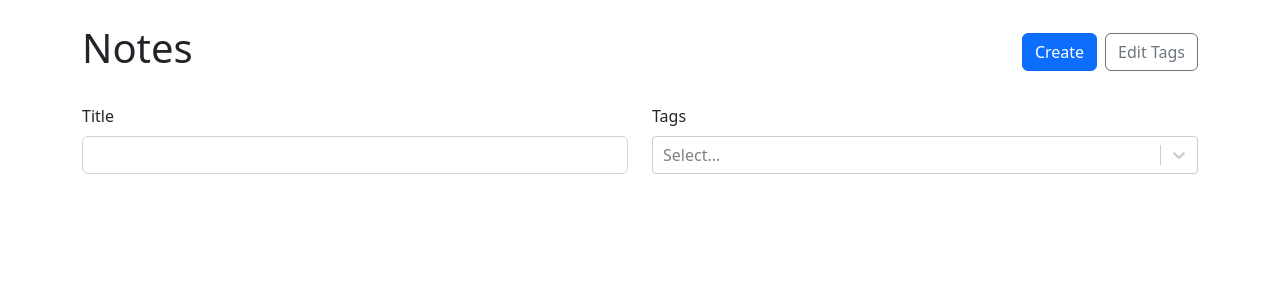
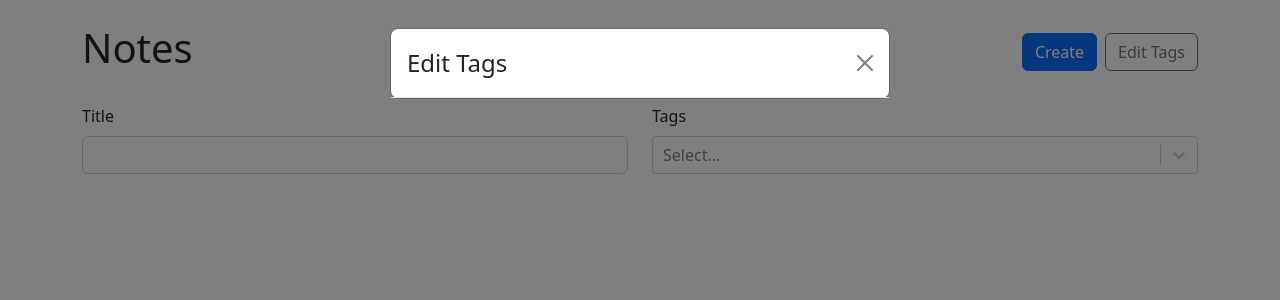
Before and after one commit to dennihous/notesTypescript, a React (Vite) app: page / in a window 1280 px wide. Both pictures are taken after a click on the button "Edit Tags". Shown: the top 300 px of the page. Built offline with nearby package versions, Linux system fonts and the light colour scheme.

Commit message:
EditTagsModal

```diff
--- a/src/NoteList.tsx
+++ b/src/NoteList.tsx
@@ -1,4 +1,4 @@
-import { Badge, Button, Card, Col, Form, Row, Stack } from "react-bootstrap";
+import { Badge, Button, Card, Col, Form, Modal, Row, Stack } from "react-bootstrap";
 import { Link } from "react-router-dom";
 import ReactSelect from "react-select";
 import { useState, useMemo } from "react";
@@ -16,9 +16,16 @@
   notes: SimplifiedNote[]
 }
 
+type EditTagsModalProps = {
+  show: boolean
+  availableTags: Tag[]
+  handleClose: () => void
+}
+
 export function NoteList({ availableTags, notes }: NoteListProp){
   const [selectedTags, setSelectedTags] = useState<Tag[]>([])
   const [title, setTitle] = useState("")
+  const [editTagsModalIsOpen, setEditTagsModalIsOpen] = useState(false)
 
   const filteredNotes = useMemo(() => {
     return notes.filter(note => {
@@ -35,7 +42,7 @@
         <Link to="/new">
           <Button variant="primary">Create</Button>
         </Link>
-        <Button variant="outline-secondary">Edit Tags</Button>
+        <Button onClick={() => setEditTagsModalIsOpen(true)} variant="outline-secondary">Edit Tags</Button>
       </Stack>
     </Col>
   </Row>
@@ -74,6 +81,7 @@
       </Col>
     ))}
   </Row>
+  <EditTagsModal show={editTagsModalIsOpen} handleClose={() => setEditTagsModalIsOpen(false)} availableTags={availableTags} />
   </>
 }
 
@@ -93,3 +101,27 @@
     </Card.Body>
   </Card>
 }
+
+function EditTagsModal({ availableTags, handleClose, show }: EditTagsModalProps){
+  return <Modal show={show} onHide={handleClose}>
+    <Modal.Header closeButton>
+      <Modal.Title>Edit Tags</Modal.Title>
+      <Modal.Body>
+        <Form>
+          <Stack gap={2}>
+            {availableTags.map(tag => (
+              <Row key={tag.id} >
+                <Col>
+                <Form.Control type="text" value={tag.label}  />
+                </Col>
+                <Col xs="auto">
+                  <Button variant="outline-danger">&times;</Button>
+                </Col>
+              </Row>
+            ))}
+          </Stack>
+        </Form>
+      </Modal.Body>
+    </Modal.Header>
+  </Modal>
+}
```
